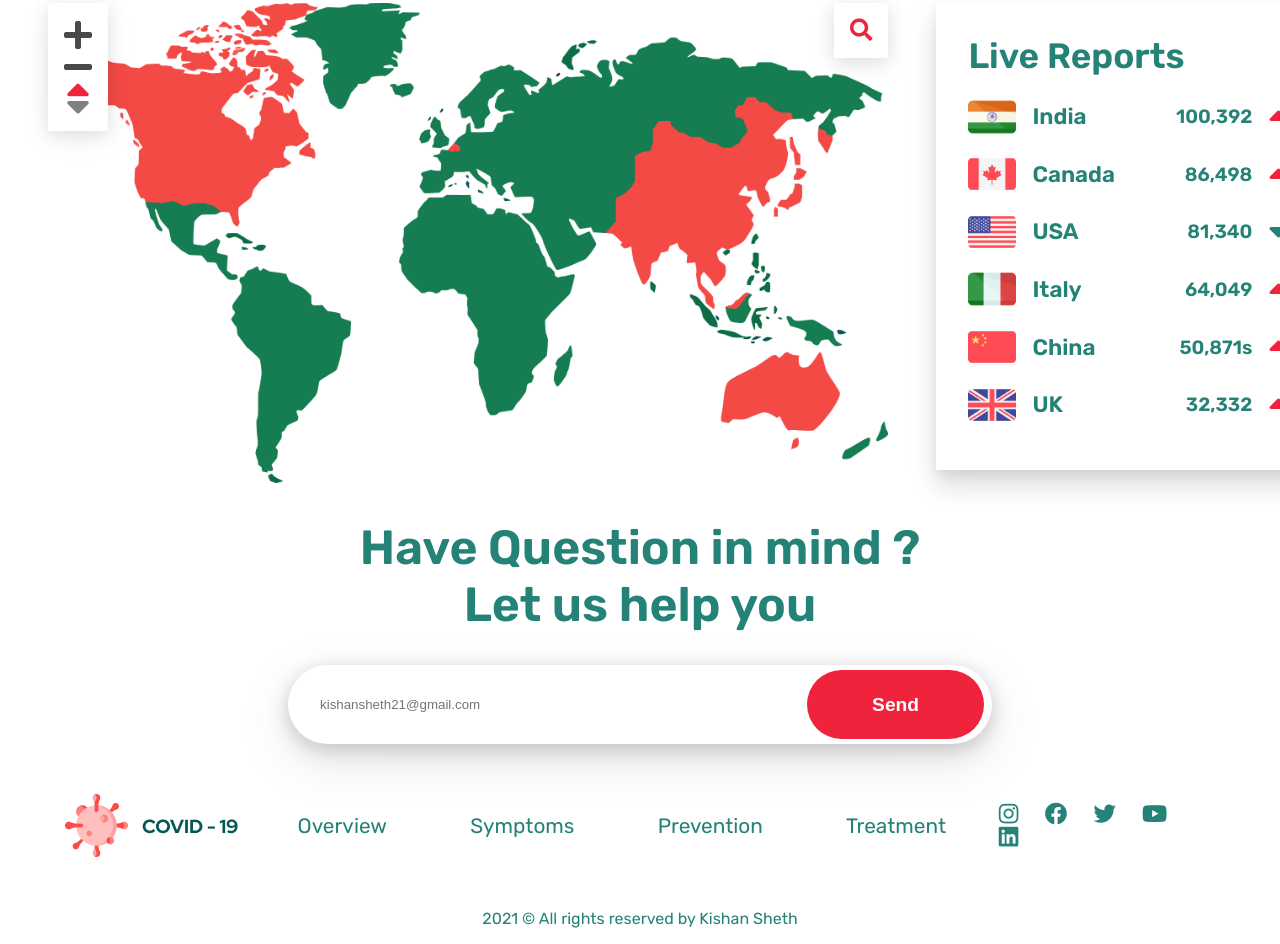
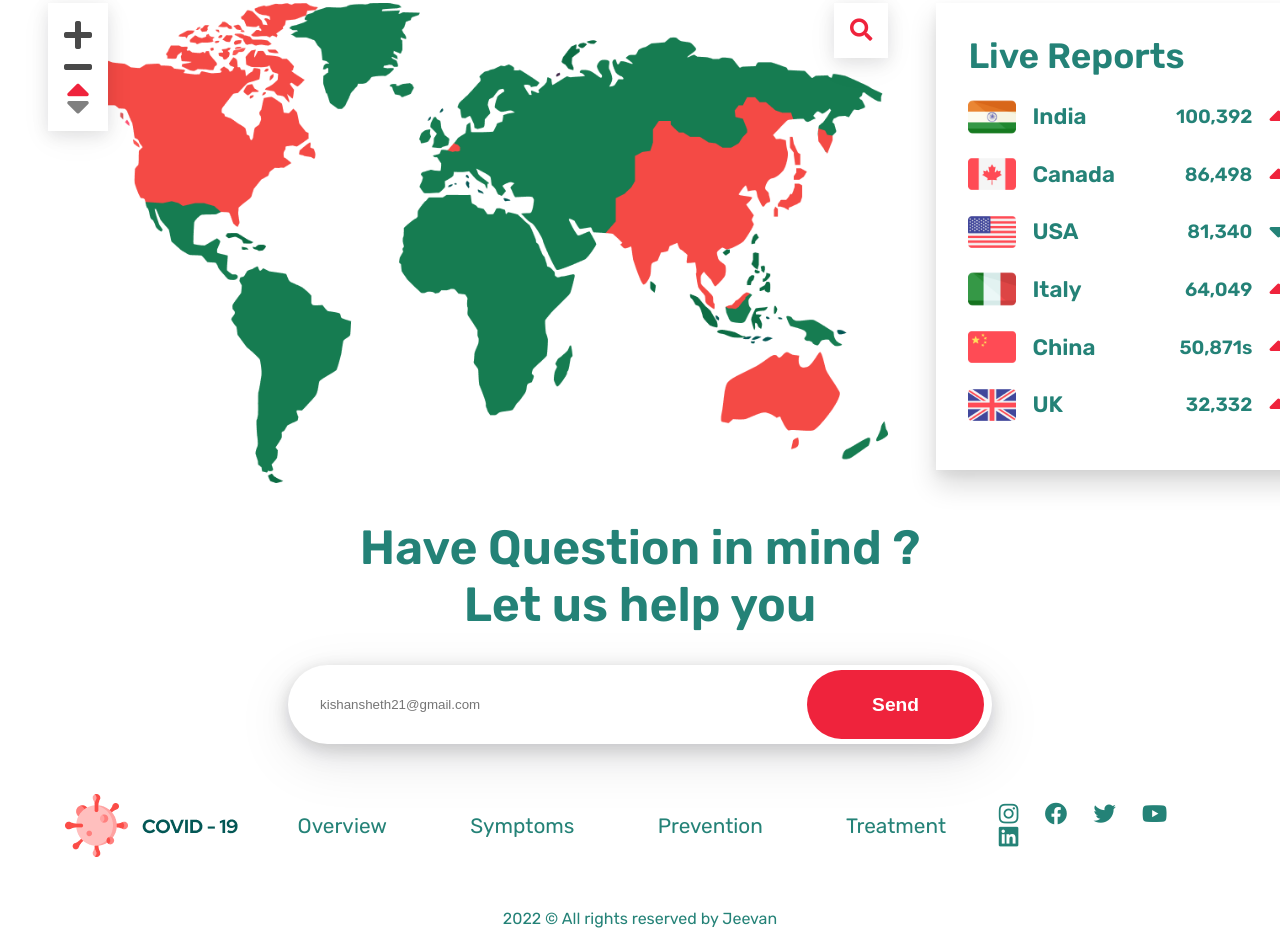
Before and after one commit to helloayush07/oldcovid, a plain HTML site: page index.html in a window 1280 px wide. Shown: the part 5032-5976 px from the top of the page. Drawn offline with nearby package versions, Linux system fonts and the light colour scheme.

Commit message:
Update index.html

```diff
--- a/index.html
+++ b/index.html
@@ -332,7 +332,7 @@
       </div>
     </footer>
     <span class="copyright"
-      >2021 &copy; All rights reserved by Kishan Sheth</span
+      >2022 &copy; All rights reserved by Jeevan</span
     >
     <script src="https://unpkg.com/scrollreveal"></script>
     <script src="js/script.js"></script>
```
